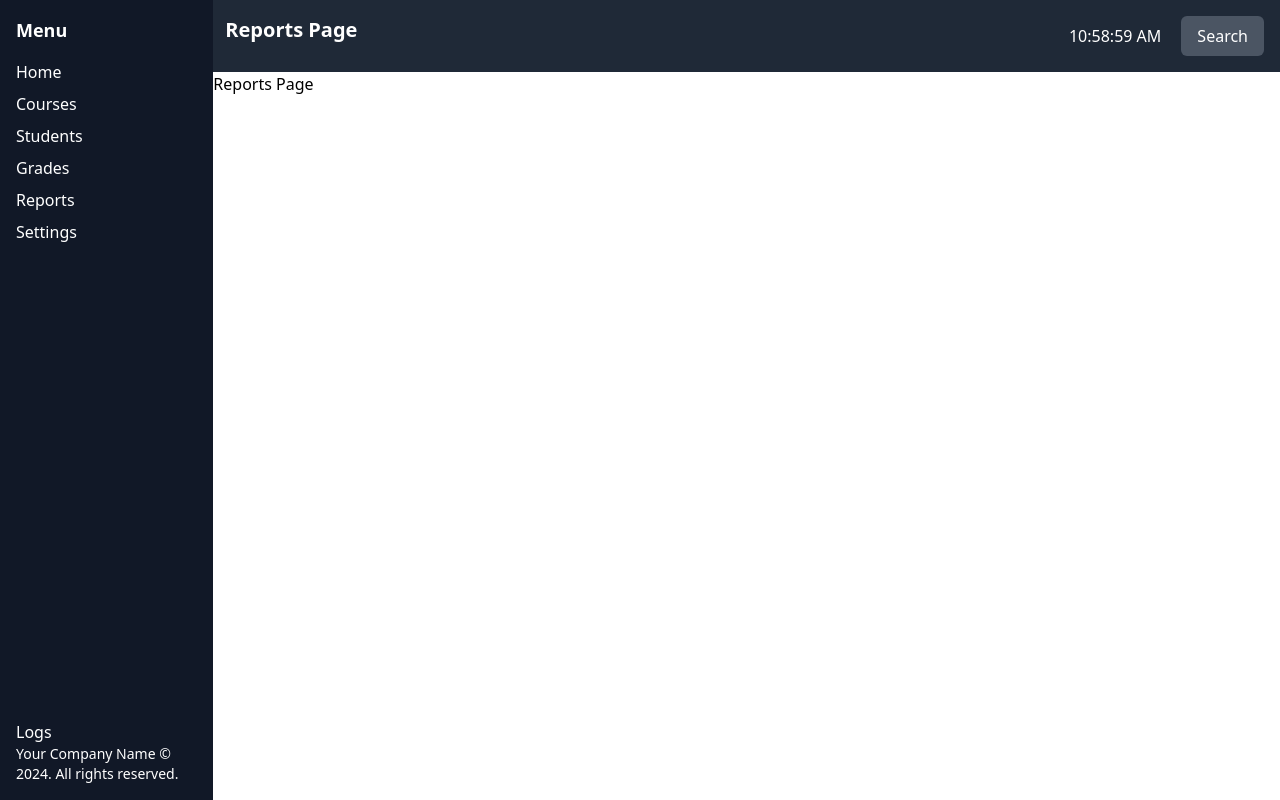
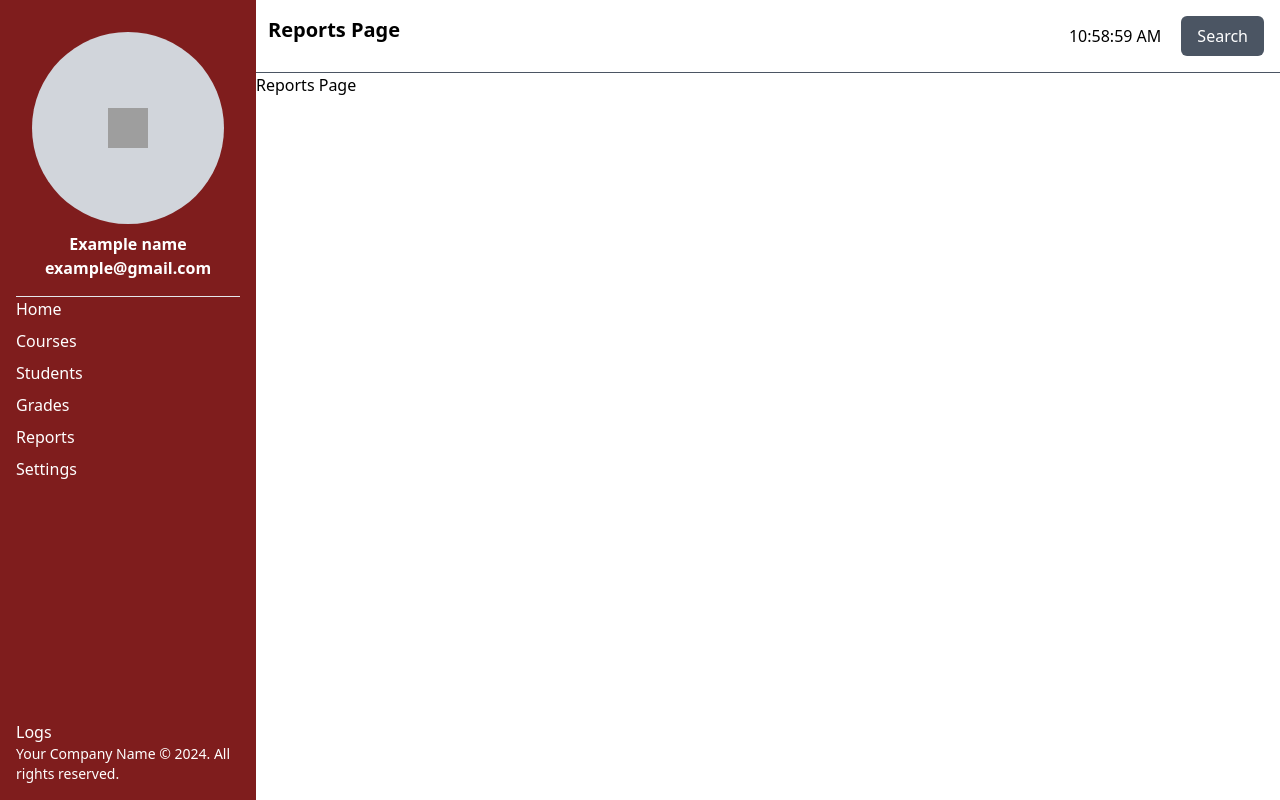
Before and after one commit to Richeese1/grading-system, a React (Create React App) app: page /grading-system/reports in a window 1280 px wide. Built offline with nearby package versions, Linux system fonts and the light colour scheme; grey boxes are pictures that could not be loaded.

Commit message:
Profile and email

```diff
--- a/src/components/common/Header.jsx
+++ b/src/components/common/Header.jsx
@@ -8,7 +8,7 @@ const Header = ({ pageTitle }) => {
   };
 
   return (
-    <header className="bg-gray-800 text-white py-4">
+    <header className="bg-white-800 text-black py-4 border-b border-gray-600">
       <div className="ml-3 flex justify-between">
         {/* Left side: Page Title */}
         <h1 className="text-xl font-bold">{pageTitle}</h1>
--- /dev/null
+++ b/src/components/common/Profile/Profile.jsx
@@ -0,0 +1,17 @@
+import React from "react";
+
+const Profile = ({ imageUrl, gmail, name }) => {
+  return (
+    <div className="flex flex-col items-center p-4 border-b border-black-600">
+      <div className="h-48 w-48 bg-gray-300 rounded-full overflow-hidden flex justify-center items-center mb-2">
+        <img src={imageUrl} alt="Profile" className="h-10 w-10 object-cover" />
+      </div>
+      <div className="text-center">
+        <p className="font-semibold">{name}</p>
+        <p className="font-semibold">{gmail}</p>
+      </div>
+    </div>
+  );
+};
+
+export default Profile;
--- a/src/components/common/Sidebar.jsx
+++ b/src/components/common/Sidebar.jsx
@@ -1,11 +1,15 @@
 import React from "react";
 import { Link } from "react-router-dom";
-
+import Profile from "./Profile/Profile";
 const Sidebar = () => {
   return (
-    <div className="bg-gray-900 text-white h-screen w-64 flex flex-col justify-between">
+    <div className="bg-red-900 text-white h-screen w-64 flex flex-col justify-between">
       <div className="p-4">
-        <h2 className="text-lg font-semibold mb-4">Menu</h2>
+        <Profile
+          imageUrl="url_to_your_image.jpg"
+          name="Example name"
+          gmail="example@gmail.com"
+        />
         <ul className="space-y-2">
           <li>
             <Link to="/" className="block hover:text-gray-300">
--- a/src/components/pages/HomePage.jsx
+++ b/src/components/pages/HomePage.jsx
@@ -5,9 +5,9 @@ const HomePage = () => {
   return (
     <>
       <Header pageTitle={"Home Page"} />
-      <div>
-        <h1 className="text-red-700 text-5xl">Home Page</h1>
-        {/* Content for Home Page */}
+      <div className="container mx-0 mt-4 p-4 bg-gray-100 border-b border-gray-600 justify-between">
+        <h2 className="text-xl font-bold mb-2">Announcement</h2>
+        <p></p>
       </div>
     </>
   );
```
Also changed, not shown: src/components/common/Footer.jsx (+7 -7 lines).
